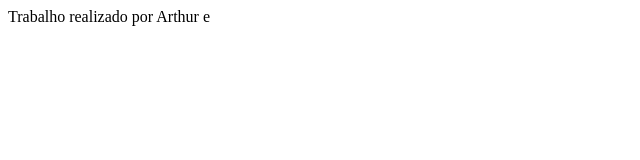
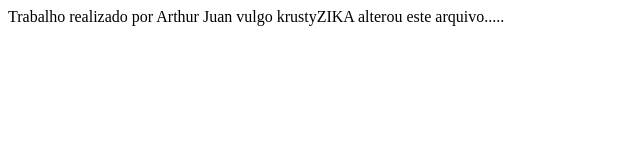
Before and after one commit to artcjr/provadupla, a plain HTML site: page index.html in a window 1280 px wide. Shown: the whole page, without its empty margins (0-640 px from the left). Drawn offline with Linux system fonts and the light colour scheme.

Commit message:
Branch Juan UP

```diff
--- a/index.html
+++ b/index.html
@@ -7,6 +7,13 @@
     <title>Arthur</title>
 </head>
 <body>
-    Trabalho realizado por Arthur e
+    Trabalho realizado por Arthur
+
+
+
+
+
+
+	Juan vulgo krustyZIKA alterou este arquivo.....
 </body>
 </html>
```
